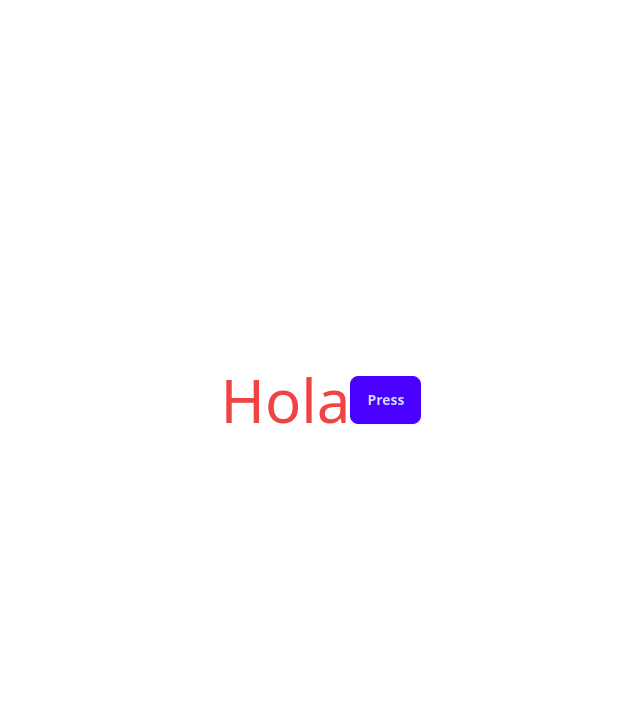
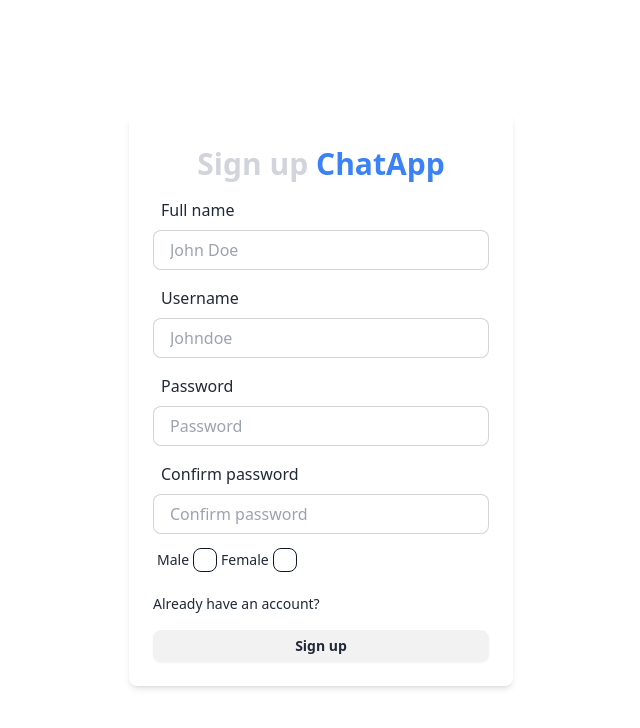
Before and after one commit to PabloAgustinBustos/ChatApp-CLIENT, a React (Vite) app: page /signup in a window 1280 px wide. Shown: the top 728 px of the page, without its empty margins (319-959 px from the left). Built offline with nearby package versions, Linux system fonts and the light colour scheme.

Commit message:
create login and signup page

```diff
--- a/src/App.tsx
+++ b/src/App.tsx
@@ -1,9 +1,17 @@
+import { Route, Routes } from "react-router-dom"
+import Home from "./pages/Home"
+import Signup from "./pages/Signup"
+import Login from "./pages/Login"
+
 function App() {
 
   return (
     <div className="p-4 h-screen flex items-center justify-center">
-      <h1 className="text-red-500 text-6xl">Hola</h1>
-      <button className="btn btn-primary">Press</button>
+      <Routes>
+        <Route path="/" element={<Home />}/>
+        <Route path="/signup" element={<Signup />}/>
+        <Route path="/login" element={<Login />}/>
+      </Routes>
     </div>
   )
 }
--- /dev/null
+++ b/src/components/GenderCheckbox/index.tsx
@@ -0,0 +1,17 @@
+const index = () => {
+  return (
+    <div className="flex">
+      <div className="flex items-center">
+        <label className="label gap-2 cursor-pointer"><span className="label-text">Male</span></label>
+        <input type="checkbox" className="checkbox border-slate-900"/>
+      </div>
+
+      <div className="flex items-center">
+        <label className="label gap-2 cursor-pointer"><span className="label-text">Female</span></label>
+        <input type="checkbox" className="checkbox border-slate-900"/>
+      </div>
+    </div>
+  )
+}
+
+export default index
--- /dev/null
+++ b/src/pages/Home/index.tsx
@@ -0,0 +1,7 @@
+const index = () => {
+  return (
+    <div>home</div>
+  )
+}
+
+export default index
--- /dev/null
+++ b/src/pages/Login/index.tsx
@@ -0,0 +1,39 @@
+import { Link } from "react-router-dom"
+
+const index = () => {
+  return (
+    <div className="flex flex-col items-center justify-center min-w-96 mx-auto">
+      <div className="w-full p-6 rounded-lg shadow-md bg-gray-400 bg-clip-padding backdrop-filter backdrop-blur-lg bg-opacity-0">
+        <h1 className="text-3xl font-semibold text-center text-gray-300 py-2">Login <span className="text-blue-500">ChatApp</span> </h1>
+
+        <form className="flex flex-col gap-2">
+          <div>
+            <label className="label p-2"><span className="text-base label-text">Username</span></label>
+            <input
+              type="text"
+              className="w-full input input-bordered h-10"
+              placeholder="Enter username"
+            />
+          </div>
+
+          <div>
+            <label className="label p-2"><span className="text-base label-text">Password</span></label>
+            <input
+              type="password"
+              className="w-full input input-bordered h-10"
+              placeholder="Enter password"
+            />
+          </div>
+
+          <Link className="w-fit text-sm hover:text-blue-600 mt-2 duration-100" to="/signup">Don't have an account?</Link>
+
+          <div>
+            <button className="btn btn-block btn-sm mt-2">Login</button>
+          </div>
+        </form>
+      </div>
+    </div>
+  )
+}
+
+export default index
--- /dev/null
+++ b/src/pages/Signup/index.tsx
@@ -0,0 +1,44 @@
+import { Link } from "react-router-dom"
+import GenderCheckbox from "../../components/GenderCheckbox"
+
+const index = () => {
+  return (
+    <div className="flex flex-col items-center justify-center min-w-96 mx-auto">
+      <div className="w-full p-6 rounded-lg shadow-md bg-gray-400 bg-clip-padding backdrop-filter backdrop-blur-lg bg-opacity-0">
+        <h1 className="text-3xl font-semibold text-center text-gray-300 py-2">Sign up <span className="text-blue-500">ChatApp</span> </h1>
+
+        <form className="flex flex-col gap-2">
+          <div>
+            <label className="label p-2"><span className="text-base label-text">Full name</span></label>
+            <input type="text" className="w-full input input-bordered h-10" placeholder="John Doe" />
+          </div>
+
+          <div>
+            <label className="label p-2"><span className="text-base label-text">Username</span></label>
+            <input type="text" className="w-full input input-bordered h-10" placeholder="Johndoe" />
+          </div>
+
+          <div>
+            <label className="label p-2"><span className="text-base label-text">Password</span></label>
+            <input type="password" className="w-full input input-bordered h-10" placeholder="Password" />
+          </div>
+
+          <div>
+            <label className="label p-2"><span className="text-base label-text">Confirm password</span></label>
+            <input type="password" className="w-full input input-bordered h-10" placeholder="Confirm password" />
+          </div>
+
+          <GenderCheckbox />
+
+          <Link className="w-fit text-sm hover:text-blue-600 mt-2 duration-100" to="/login">Already have an account?</Link>
+
+          <div>
+            <button className="btn btn-block btn-sm mt-2">Sign up</button>
+          </div>
+        </form>
+      </div>
+    </div>
+  )
+}
+
+export default index
```
